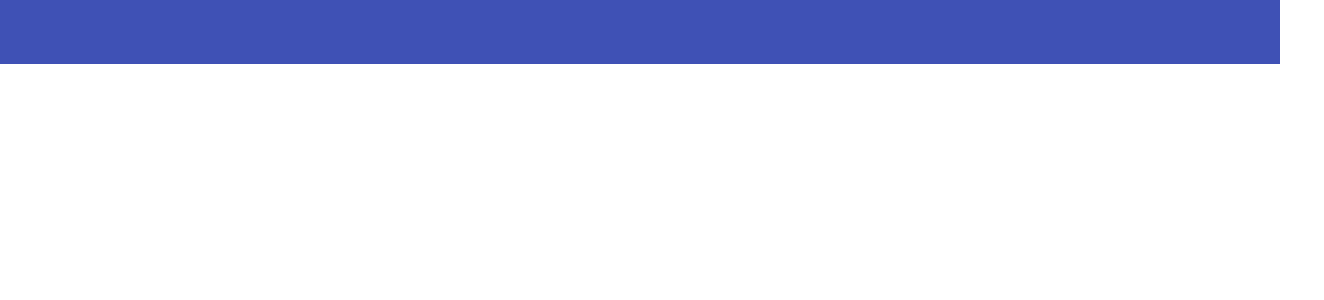
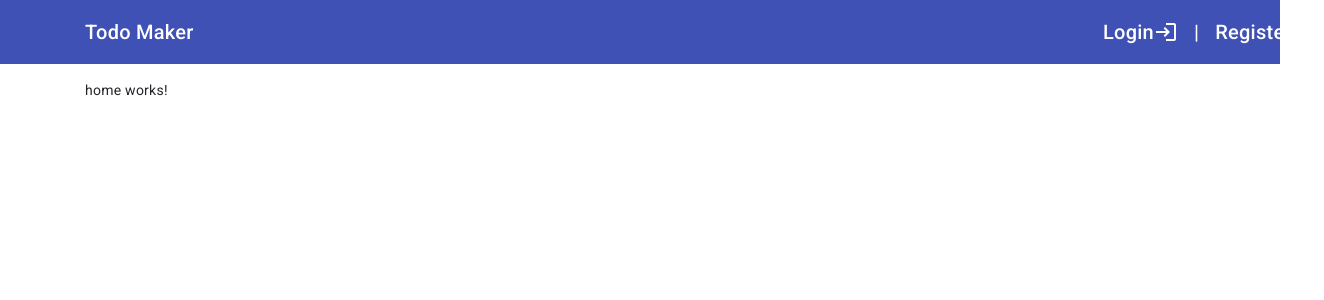
Before and after one commit to snoussigaith/todo-app-front, an Angular app: page / in a window 1280 px wide. Shown: the top 300 px of the page, 1324 px wide, since content can reach past the window. Built offline with nearby package versions, Linux system fonts and the light colour scheme.

Commit message:
app component done

```diff
--- a/src/app/app.component.html
+++ b/src/app/app.component.html
@@ -1 +1,27 @@
-<mat-toolbar color="primary"></mat-toolbar>
+<mat-toolbar color="primary">
+    <div class="container d-flex ">
+      <span routerLink="/" style="cursor:pointer;">Todo Maker</span>
+      <span class="spacer"></span>
+      <div class="d-flex justify-content-around icons" style="width: 100px;" *ngIf="showMenu">
+        <div class="d-flex align-items-center mr-2 px-2">
+          <span routerLink="/login">Login</span>
+          <mat-icon routerLink="/login">login</mat-icon>
+        </div>
+           |
+        <div class="d-flex align-items-center ml-2 px-2">
+          <span routerLink="/register">Register</span>
+          <mat-icon routerLink="/register">how_to_reg</mat-icon>
+        </div>
+      </div>
+
+      <div class="d-flex justify-content-around icons align-items-center" style="width: 100px;" *ngIf="!showMenu">
+        <div class="px-2">
+          <h3>Welcome, TOM</h3>
+        </div>
+        <mat-icon>logout</mat-icon>
+      </div>
+    </div>
+  </mat-toolbar>
+  <div class="container py-3">
+    <router-outlet></router-outlet>
+  </div>
```
